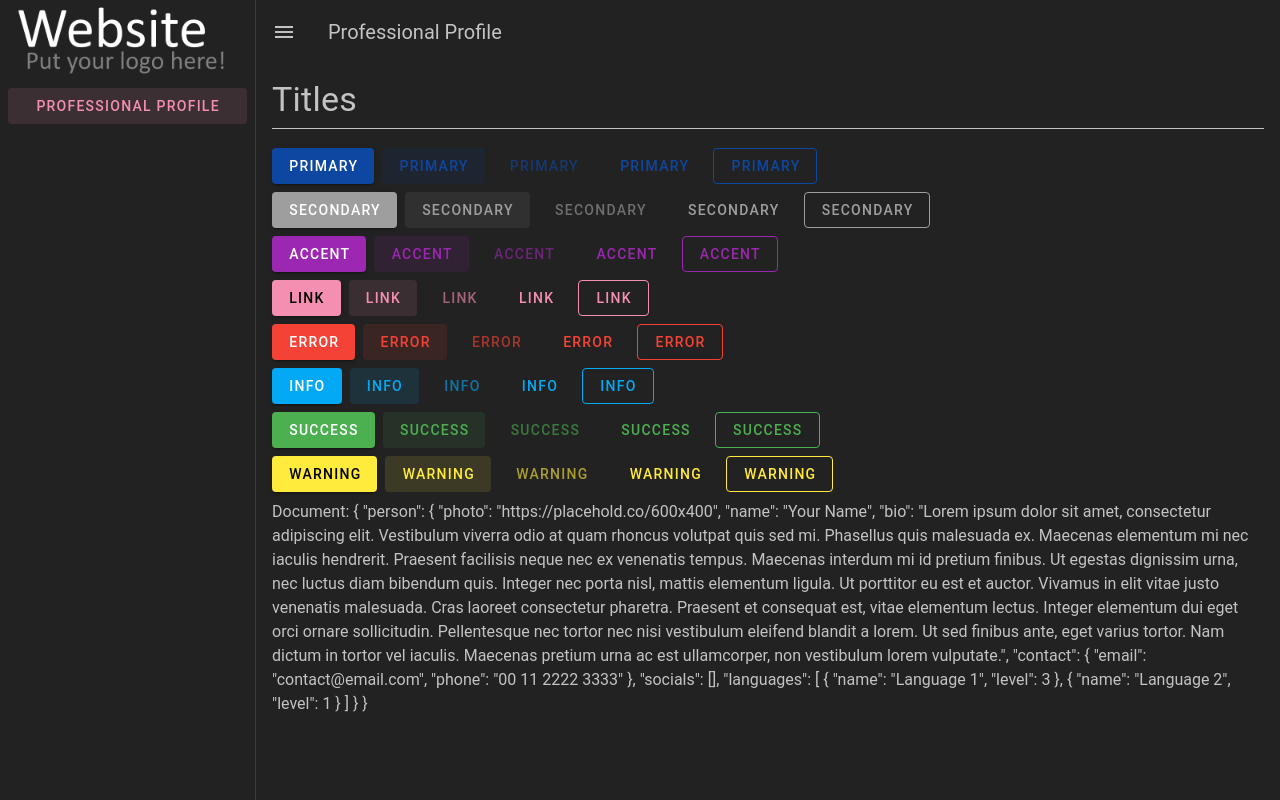
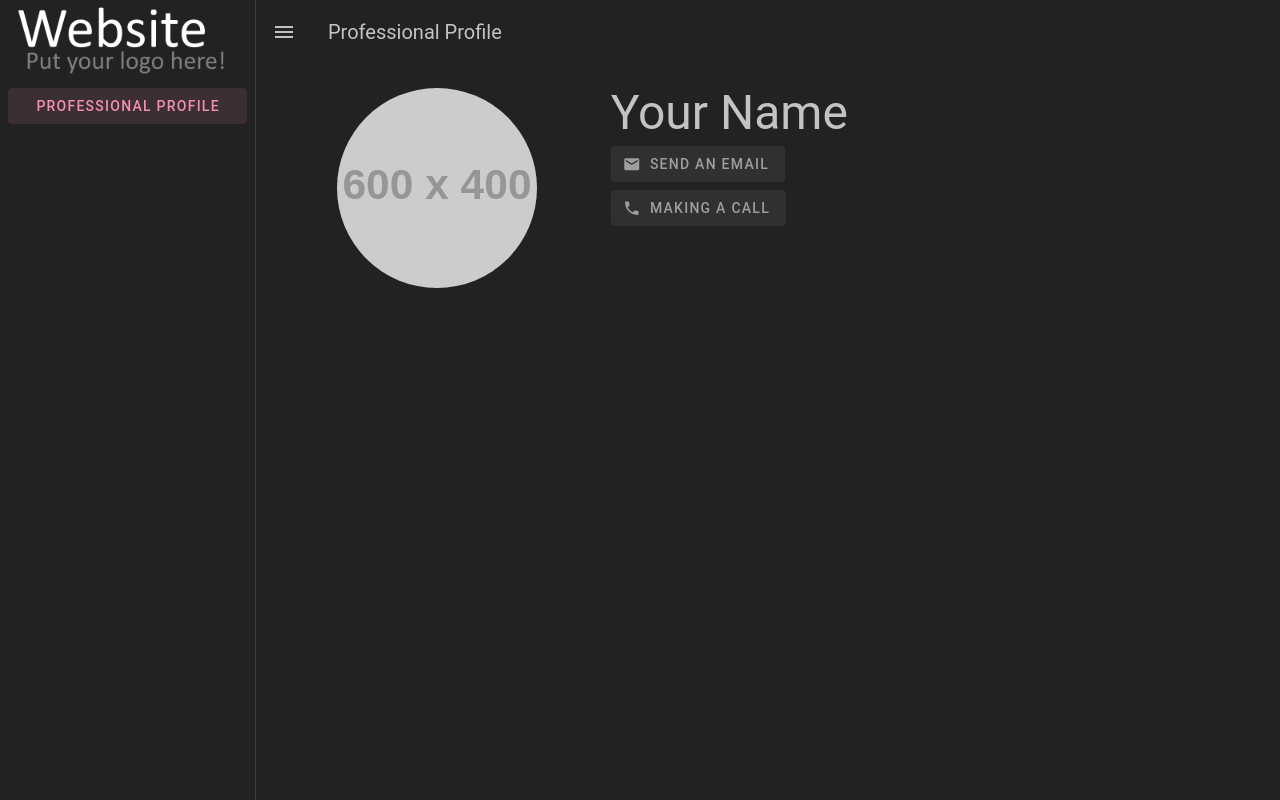
Before and after one commit to mineot/website, a Vue app: page / in a window 1280 px wide. Built offline with nearby package versions, Linux system fonts and the light colour scheme.

Commit message:
alpha/remake - profile person

```diff
--- a/src/App.vue
+++ b/src/App.vue
@@ -31,10 +31,8 @@
 import { ref } from "vue";
 import { RouterView } from "vue-router";
 import { useInfoStore } from "@/stores/info";
-import { useDocStore } from "@/stores/doc";
 
 const infoStore = useInfoStore();
-const docStore = useDocStore();
 
 const sideBar = ref(true);
 
@@ -45,6 +43,4 @@ const menus: any[] = [
 function changeSidebar(): void {
   sideBar.value = !sideBar.value;
 }
-
-docStore.recoveryDocument().then();
 </script>
--- a/src/components/ProfilePerson.vue
+++ b/src/components/ProfilePerson.vue
@@ -1,44 +1,45 @@
 <template>
-  <v-row>
-    <v-col cols="12" sm="6">
-      <v-avatar :image="person.photo" size="180" rounded="0"></v-avatar>
-      <div class="text-h3 mt-6">{{ person.name }}</div>
-      <div v-for="(contact, index) in contacts" :key="index" class="my-4">
-        <v-btn :prepend-icon="contact.icon" :href="contact.href" :target="contact.target" variant="tonal" block>
+  <v-row v-if="docStore.loaded" no-gutters>
+
+    <v-col class="d-flex pa-2" cols="12" sm="4">
+      <v-avatar :image="docStore.document.person.photo" class="image-size mx-auto"></v-avatar>
+    </v-col>
+
+    <v-col class="pa-2">
+
+      <div class="text-h3 mb-2">{{ docStore.document.person.name }}</div>
+
+      <div v-for="(contact, index) in contacts" :key="index" class="mb-2">
+        <v-btn color="secondary" variant="tonal" :prepend-icon="contact.icon" :href="contact.href"
+          :target="contact.target">
           {{ $t(contact.text) }}
         </v-btn>
       </div>
-      <div v-if="languages.length">
-        <TitleWidget title="languages" size="small"></TitleWidget>
-        <div v-for="(lang, index) in languages" :key="index" class="pb-3">
-          {{ lang.name }}
-          <v-rating v-model="lang.level" color="secondary" size="x-small" density="compact" class="float-right">
-          </v-rating>
-        </div>
+
+      <div v-for="(social, index) in socials" :key="index" class="mb-2">
+        <v-btn color="secondary" variant="tonal" :prepend-icon="social.icon" :href="social.src" :target="social.target">
+          {{ social.text }}
+        </v-btn>
       </div>
+
     </v-col>
-    <v-col cols="12" sm="6">
-      <TitleWidget title="bio"></TitleWidget>
-      <div>{{ person.bio }}</div>
-    </v-col>
+
   </v-row>
 </template>
 
 <script setup lang="ts">
-import { computed, inject } from "vue";
-import type { Contact, Document, Person, Social, Language } from "@/stores/doc/document";
-import TitleWidget from "@/widgets/TitleWidget.vue"
+import { computed } from "vue";
+import { useDocStore } from "@/stores/doc";
 
-const document: Document = inject("document") as Document;
-const person: Person = document.person;
-const languages: Language[] = person.languages || [];
+const docStore = useDocStore();
+docStore.loadDocument().then();
 
 const contacts = computed((): any[] => {
-  if (!person.contact) {
+  if (!docStore.document.person.contact) {
     return [];
   }
 
-  const contact: Contact = person.contact;
+  const contact: any = docStore.document.person.contact;
   const list: any[] = [];
 
   if (contact.email) {
@@ -57,18 +58,29 @@ const contacts = computed((): any[] => {
     list.push({ icon: "mdi-cellphone-message", href: contact.telegram, text: "contacts.telegram", target: "blank" });
   }
 
-  socials.value.forEach((el: Social) => {
+  return list;
+});
+
+const socials = computed((): any[] => {
+  if (!docStore.document.person.socials) {
+    return [];
+  }
+
+  const list: any[] = [];
+
+  docStore.document.person.socials.forEach((el: any) => {
     list.push({ icon: "mdi-link", href: el.src, text: el.name, target: "blank" });
   });
 
   return list;
 });
+</script>
 
-const socials = computed((): Social[] => {
-  if (!person.socials) {
-    return [];
-  }
-
-  return person.socials;
-});
-</script>
+<style scoped>
+.image-size {
+  width: 100%;
+  height: 200px;
+  max-width: 200px;
+  max-height: 200px;
+}
+</style>
--- a/src/stores/doc/index.ts
+++ b/src/stores/doc/index.ts
@@ -5,7 +5,11 @@ import type { Document } from "@/stores/doc/document";
 export const useDocStore = defineStore("doc", () => {
   const innerDoc = ref();
 
-  const recoveryDocument = async (): Promise<void> => {
+  const loadDocument = async (): Promise<void> => {
+    if (innerDoc.value) {
+      return;
+    }
+
     const langs = await fetch("./document.langs.json");
     const langDoc = await langs.json();
 
@@ -19,7 +23,13 @@ export const useDocStore = defineStore("doc", () => {
     innerDoc.value = await refDoc.json() as Document;
   };
 
-  const document = computed((): Document => innerDoc.value as Document);
+  const loaded = computed((): boolean => {
+    return innerDoc.value;
+  });
 
-  return { recoveryDocument, document };
+  const document = computed((): Document => {
+    return innerDoc.value as Document;
+  });
+
+  return { loadDocument, loaded, document };
 });
--- a/src/views/ProfileView.vue
+++ b/src/views/ProfileView.vue
@@ -1,32 +1,7 @@
 <template>
-  <TitleWidget title="Titles"></TitleWidget>
-  <div v-for="(btn, index) in btns" :key="index" class="mb-2">
-    <v-btn :color="btn.color" :active="active" class="mr-2" elevation="2">{{ btn.text }}</v-btn>
-    <v-btn :color="btn.color" :active="active" class="mr-2" variant="tonal">{{ btn.text }}</v-btn>
-    <v-btn :color="btn.color" :active="active" class="mr-2" variant="plain">{{ btn.text }}</v-btn>
-    <v-btn :color="btn.color" :active="active" class="mr-2" variant="text">{{ btn.text }}</v-btn>
-    <v-btn :color="btn.color" :active="active" class="mr-2" variant="outlined">{{ btn.text }}</v-btn>
-  </div>
-  <div>Document: {{ docStore.document }}</div>
-  <!-- <ProfilePerson></ProfilePerson> -->
+  <ProfilePerson></ProfilePerson>
 </template>
 
 <script setup lang="ts">
-import { useDocStore } from "@/stores/doc";
-// import ProfilePerson from "@/components/ProfilePerson.vue";
-import TitleWidget from "@/widgets/TitleWidget.vue";
-
-const docStore = useDocStore();
-const active = false;
-
-const btns = [
-  { color: "primary", text: "Primary" },
-  { color: "secondary", text: "Secondary" },
-  { color: "accent", text: "Accent" },
-  { color: "link", text: "Link" },
-  { color: "error", text: "Error" },
-  { color: "info", text: "Info" },
-  { color: "success", text: "Success" },
-  { color: "warning", text: "Warning" },
-];
+import ProfilePerson from "@/components/ProfilePerson.vue";
 </script>
```
Also changed, not shown: public/document.pt.json (+17 -2 lines).
